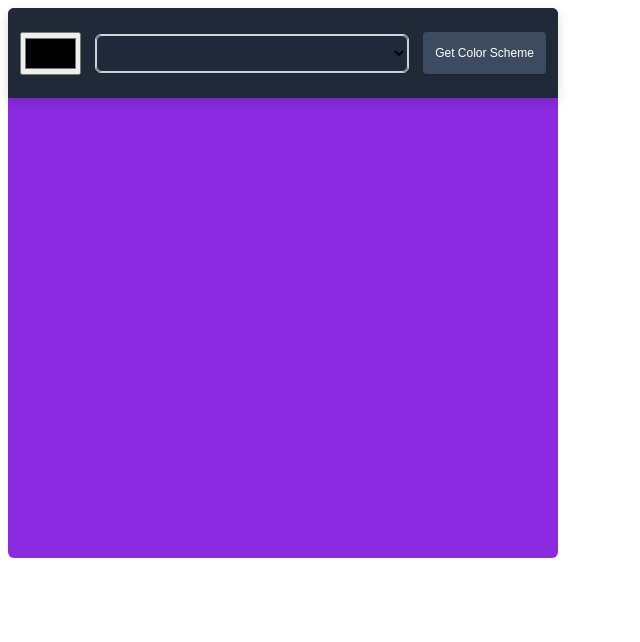
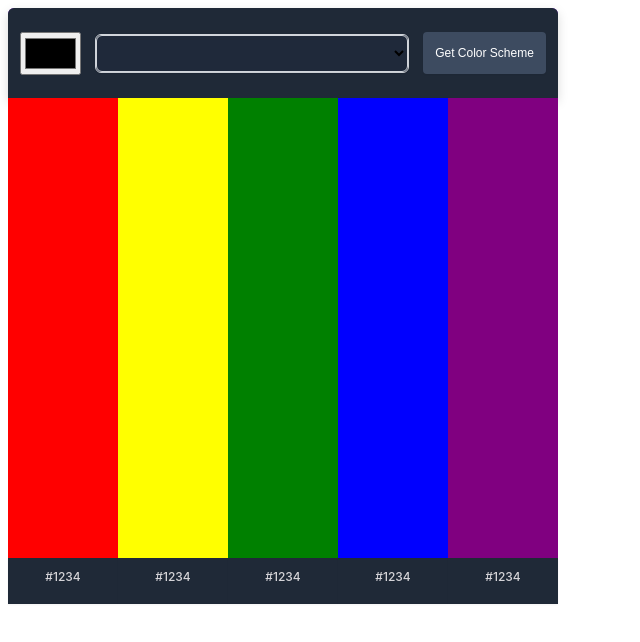
Before and after one commit to cwatersaudio/Scrimba-Solo-Projects, a React (Vite) app in the folder color picker/: page / in a window 1280 px wide. Shown: the top 642 px of the page, without its empty margins (0-640 px from the left). Built offline with nearby package versions, Linux system fonts and the light colour scheme.

Commit message:
finished basic layout

```diff
--- a/color picker/src/App.css
+++ b/color picker/src/App.css
@@ -105,19 +105,23 @@
 /* Color Swatches Styling */
 
 .swatch--container {
-  height: 460px;
-  width: 550px;
   display: grid;
-  grid-template-columns: 110px repeat(5);
-  grid-template-rows: 460px repeat(5);
+  grid-template-columns: 110px 110px 110px 110px 110px;
+  grid-template-rows: 460px 46px;
 }
 
+.swatch {
+  display: grid;
+  grid-template-columns: 1;
+  grid-template-rows: 460px 46px;
+}
 .hex--code--container {
   height: 46px;
   width: 110px;
   color: #d5d4d8;
   box-shadow: 0px 1px 2px 0px rgba(0, 0, 0, 0.05);
   background: #1f2937;
+  align-items: center;
 }
 
 .hex--code {
@@ -126,5 +130,5 @@
   font-size: 12px;
   font-style: normal;
   font-weight: 500;
-  line-height: 24px; /* 200% */
+  padding: 11px 28px;
 }
--- a/color picker/src/App.jsx
+++ b/color picker/src/App.jsx
@@ -4,12 +4,19 @@ import Navbar from "./components/Navbar";
 import ColorSwatch from "./components/ColorSwatch";
 
 function App() {
+  const testColors = ["red", "yellow", "green", "blue", "purple"];
+  const colorSwatches = testColors.map((item) => {
+    return <ColorSwatch color={item} />;
+  });
+
+  console.log(colorSwatches);
+
   return (
     <>
       <Navbar />
-      <ColorSwatch />
+      <div className='swatch--container'>{colorSwatches}</div>
     </>
-  )
+  );
 }
 
 export default App;
--- a/color picker/src/components/ColorSwatch.jsx
+++ b/color picker/src/components/ColorSwatch.jsx
@@ -3,9 +3,15 @@ import React from "react";
 export default function ColorSwatch(props) {
   return (
     <>
-      <div className='color--block'>
-        <div className='hex--code'>
-          <span className='hex--code'>{props.hex}</span>
+      <div className='swatch'>
+        <div
+          className='color--block'
+          style={{ backgroundColor: props.color }}
+        ></div>
+        <div className='hex--code--container'>
+          <div className='hex--code'>
+            <span>#1234</span>
+          </div>
         </div>
       </div>
     </>
```
